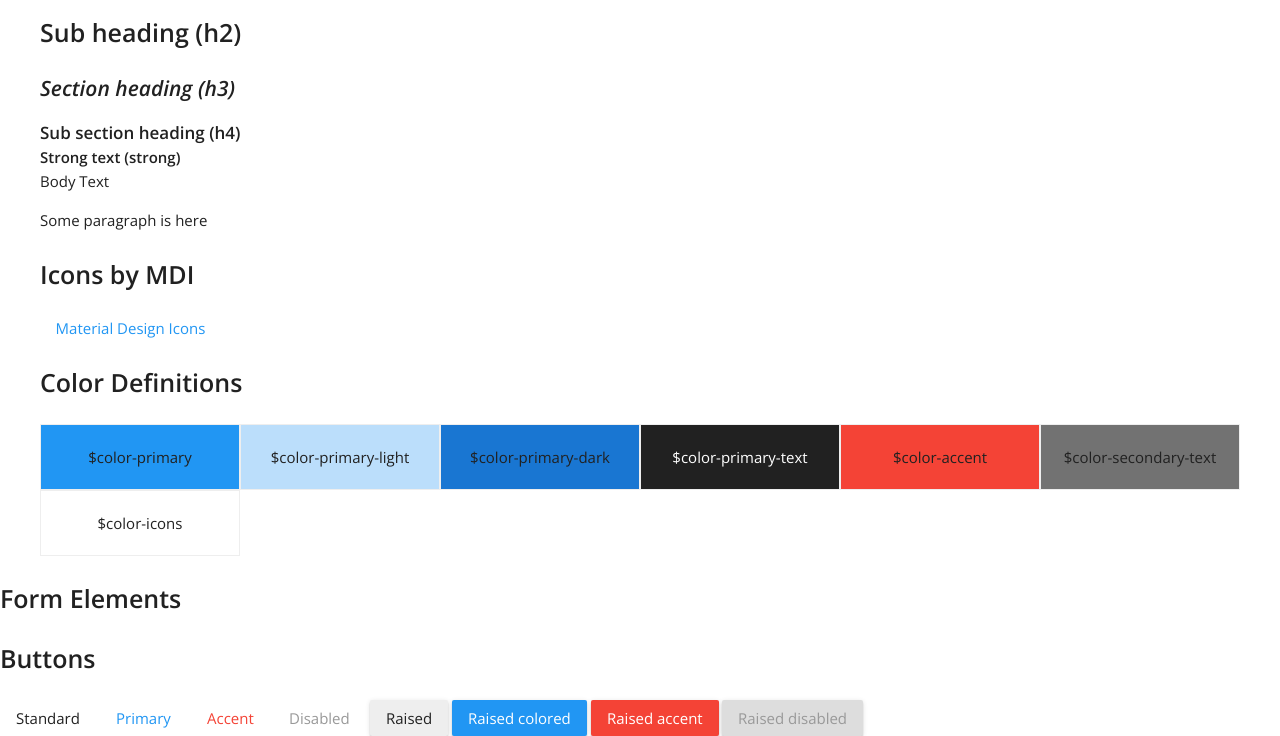
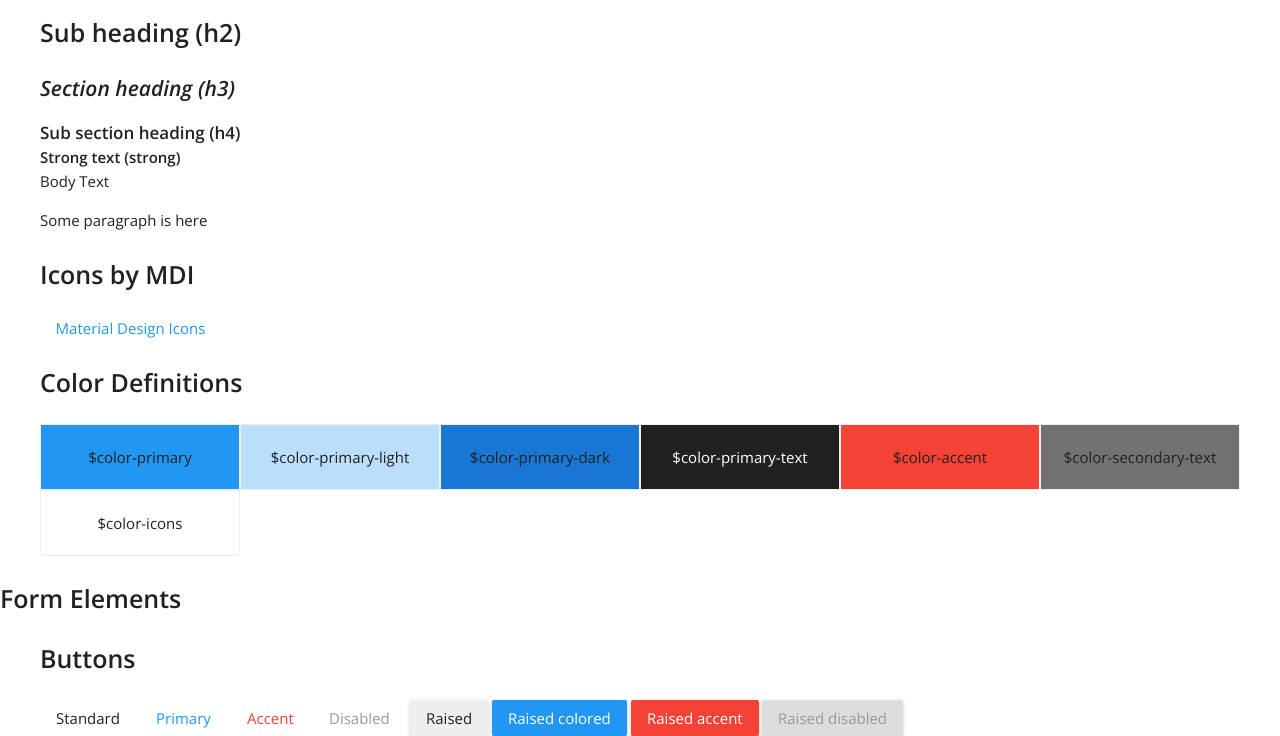
Before and after one commit to flocko/scss-starter-micro, a website: page src/index.html in a window 1280 px wide. Shown: the part 178-914 px from the top of the page. Drawn offline with nearby package versions, Linux system fonts and the light colour scheme; some icons are missing; a web font is replaced by a local one.

Commit message:
comm change

```diff
--- a/gulpfile.js
+++ b/gulpfile.js
@@ -45,7 +45,6 @@ var mainBowerFiles = require('main-bower-files');
  */
 
 // Ruby installed on machine
-// if needed get from
 // https://www.ruby-lang.org
 var ENV_RUBY = false;
 
--- a/src/index.html
+++ b/src/index.html
@@ -48,7 +48,7 @@
     <h2>Form Elements</h2>
   </section>
 
-  <section>
+  <section class="page-wrapper">
     <h2>Buttons</h2>
     <!-- standard buttons -->
     <button class="button">Standard</button>
```
